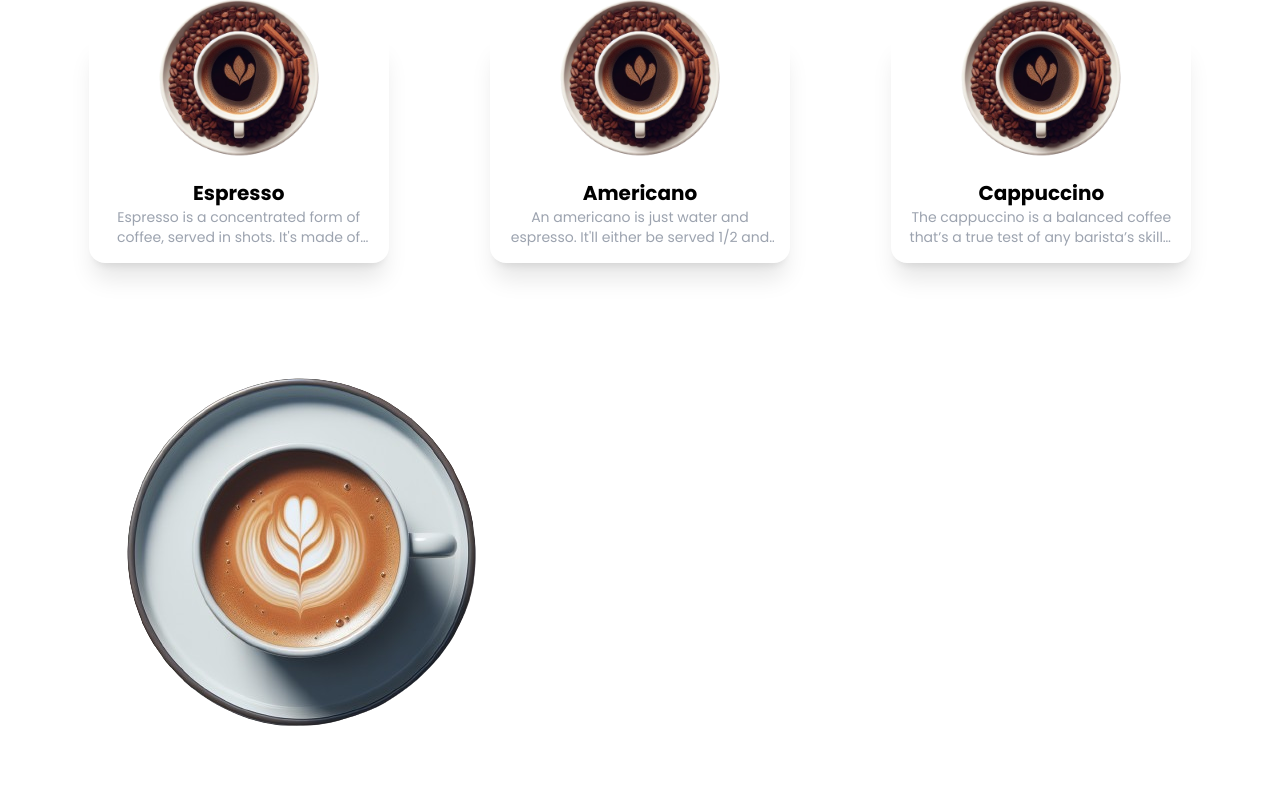
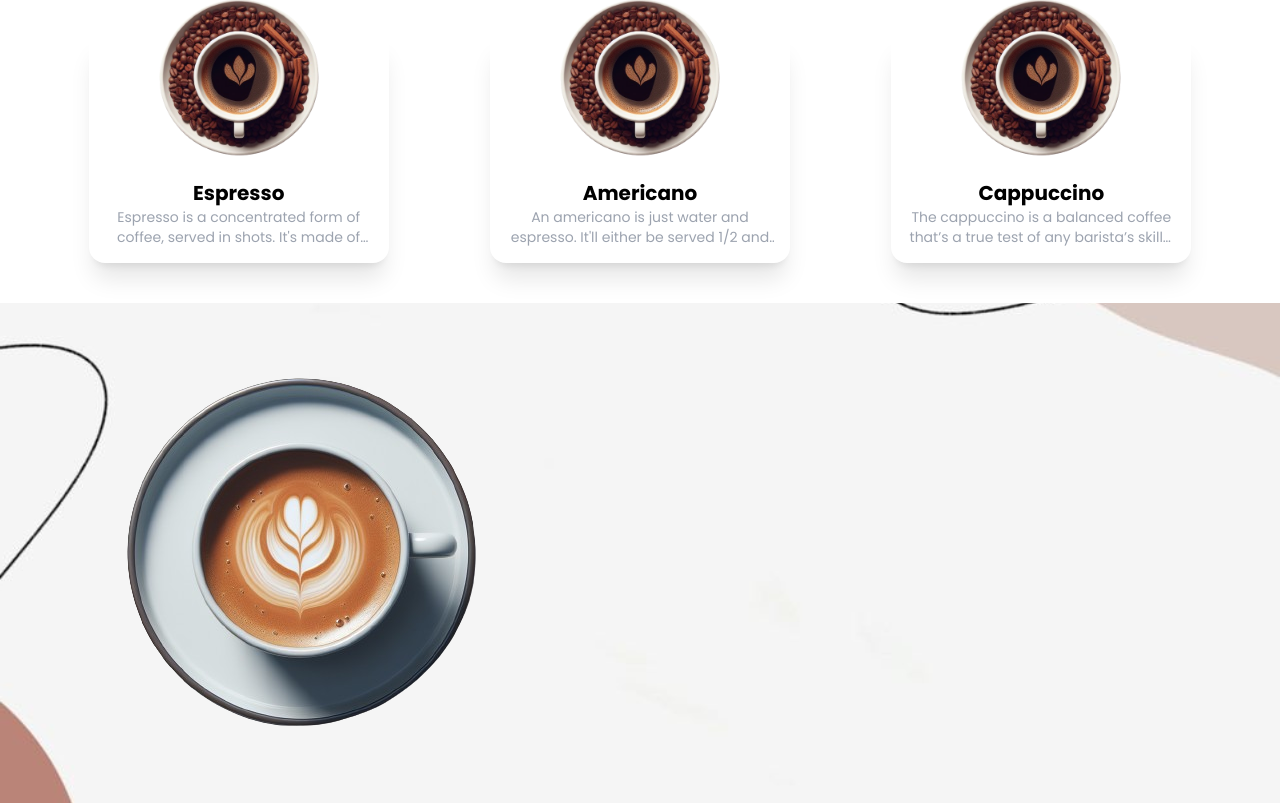
Before and after one commit to aadarshraj02/Coffee-cafe, a React (Vite) app: page / in a window 1280 px wide. Shown: the part 787-1590 px from the top of the page. Built offline with nearby package versions, Linux system fonts and the light colour scheme; a web font is replaced by a local one.

Commit message:
added bg image

```diff
--- a/src/components/Banner.jsx
+++ b/src/components/Banner.jsx
@@ -1,7 +1,17 @@
+const bgImage = {
+  backgroundImage: "url('../../public/website/coffee-texture.jpg')",
+  backgroundColor: "#270c03",
+  backgroundPosition: "center",
+  backgroundRepeat: "no-repeat",
+  backgroundSize: "cover",
+  height: "100%",
+  width: "100%",
+};
+
 const Banner = () => {
   return (
     <>
-      <div>
+      <div style={bgImage}>
         <div className="container">
           <div className="grid grid-cols-1 sm:grid-cols-2 gap-6">
             <div>
```
